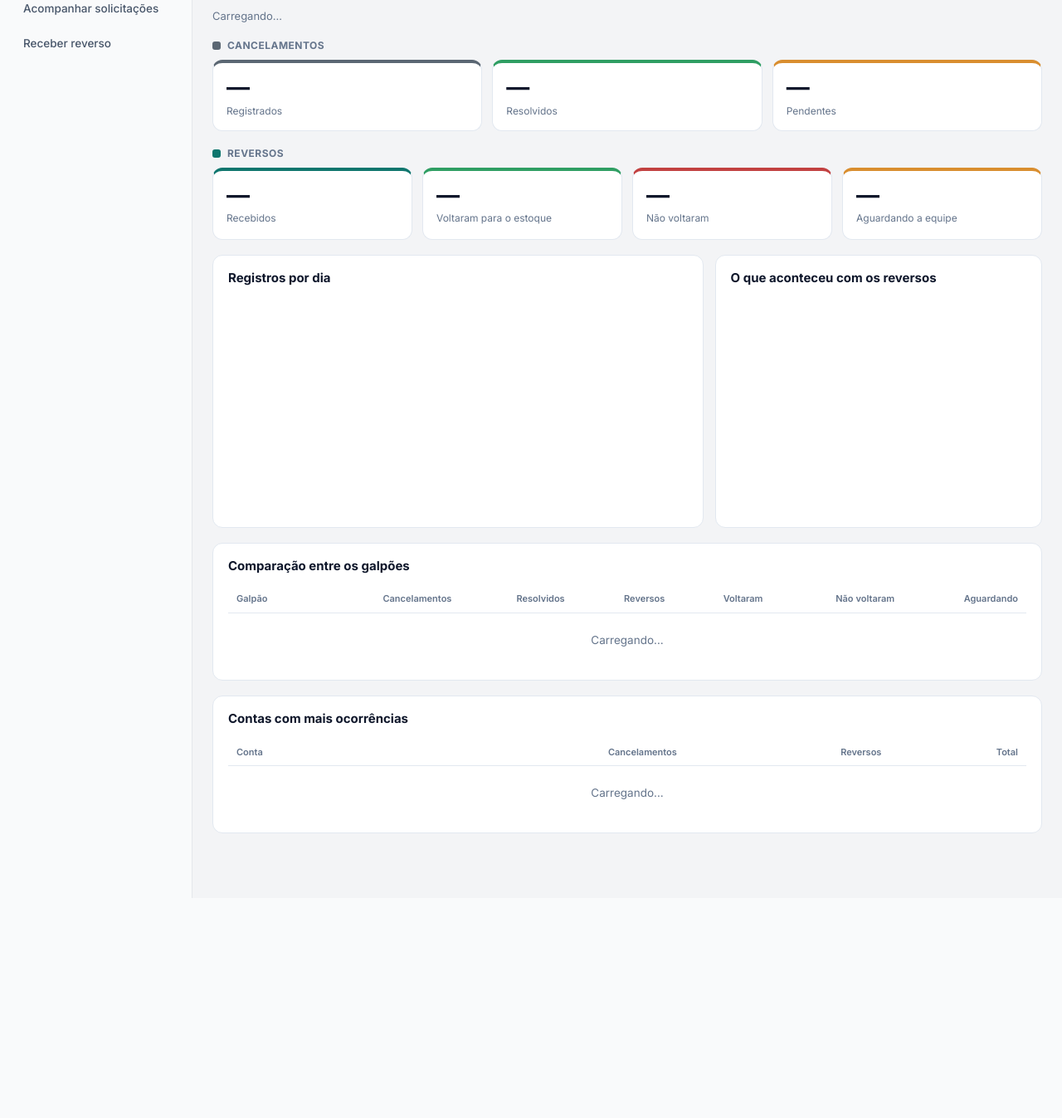
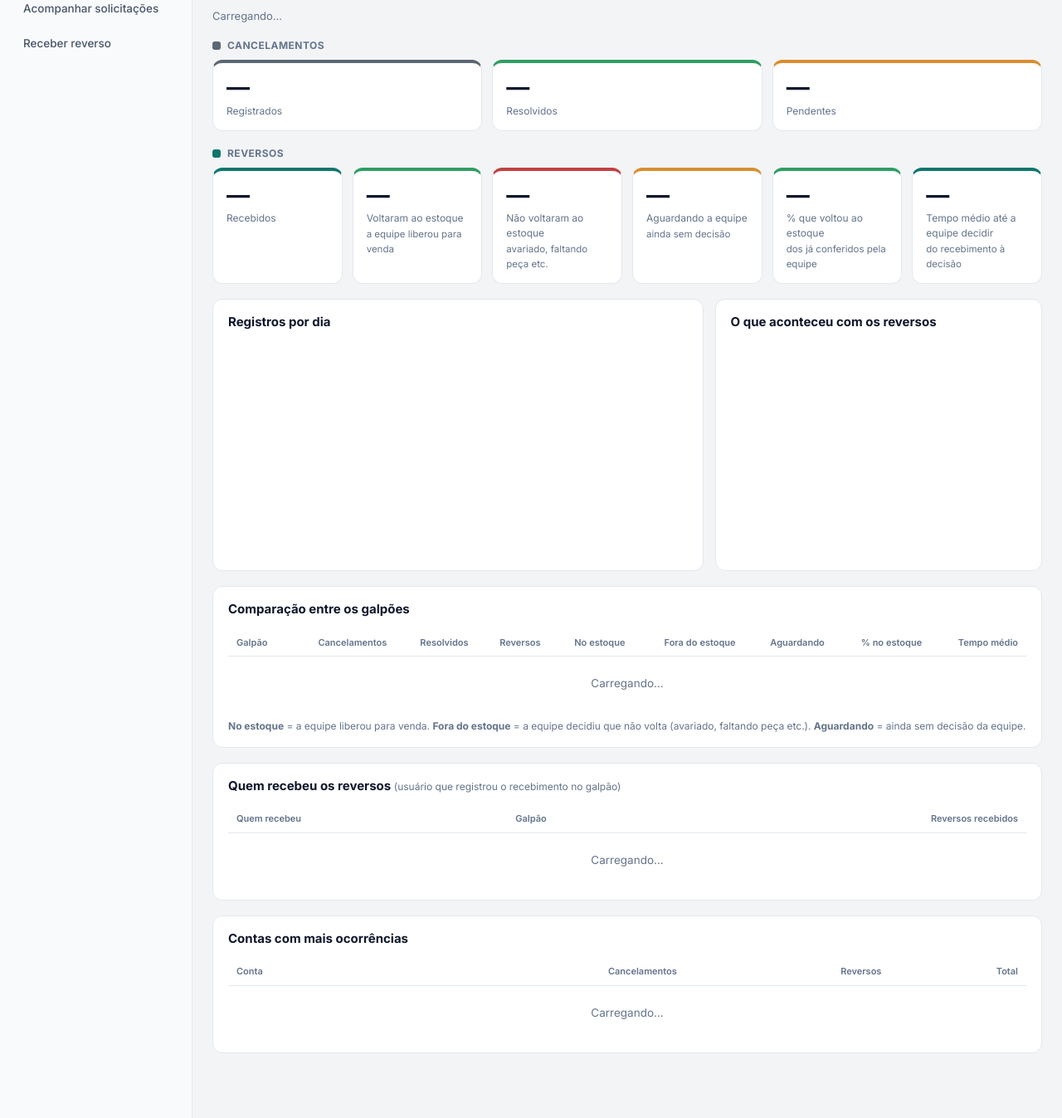
Before and after one commit to Clubmarketplace/club-dashboard, a Python web app: template app/templates/painel-galpao.html in a window 1280 px wide. Shown: the part 227-1574 px from the top of the page at 83% size. Before the commit the page ends 1309 px from the top, so only its background shows below. Run offline with Jinja, Linux system fonts and the light colour scheme; the template is opened without the code that fills it, so the values that code supplies are empty; a map, chart or similar area stays blank.

Commit message:
Add files via upload

```diff
--- a/app/templates/painel-galpao.html
+++ b/app/templates/painel-galpao.html
@@ -49,6 +49,9 @@
     .vazio { text-align:center; color:var(--cmx-texto-suave); padding:22px; font-size:13.5px; }
     .erro { color:var(--cmx-critico); background:var(--cmx-critico-fundo); padding:10px 12px; border-radius:9px; margin-bottom:14px; display:none; font-size:13.5px; }
     .tabela-rolagem { overflow-x:auto; }
+    .nota-tab { font-size:12px; color:var(--cmx-texto-suave); margin-top:10px; line-height:1.5; }
+    tr.linha-total td { font-weight:700; background:#f3f6f6; border-top:2px solid var(--cmx-borda); }
+    td.verde { color:#1f6b45; } td.verm { color:#a83232; } td.laranja { color:#a86a14; }
 
     /* Imprimir / salvar em PDF: só o conteúdo, sem menu e sem botões */
     .so-impressao { display:none; }
@@ -128,9 +131,11 @@
         <div class="grupo-titulo"><i style="background:var(--rev)"></i> Reversos</div>
         <div class="cartoes">
           <div class="cartao" style="--cor:var(--rev)"><div class="valor" id="r-total">—</div><div class="rotulo">Recebidos</div></div>
-          <div class="cartao" style="--cor:var(--voltou)"><div class="valor" id="r-volt">—</div><div class="rotulo">Voltaram para o estoque</div><div class="sub" id="r-pct"></div></div>
-          <div class="cartao" style="--cor:var(--nao)"><div class="valor" id="r-nao">—</div><div class="rotulo">Não voltaram</div></div>
-          <div class="cartao" style="--cor:var(--aguarda)"><div class="valor" id="r-ag">—</div><div class="rotulo">Aguardando a equipe</div></div>
+          <div class="cartao" style="--cor:var(--voltou)"><div class="valor" id="r-volt">—</div><div class="rotulo">Voltaram ao estoque</div><div class="sub">a equipe liberou para venda</div></div>
+          <div class="cartao" style="--cor:var(--nao)"><div class="valor" id="r-nao">—</div><div class="rotulo">Não voltaram ao estoque</div><div class="sub">avariado, faltando peça etc.</div></div>
+          <div class="cartao" style="--cor:var(--aguarda)"><div class="valor" id="r-ag">—</div><div class="rotulo">Aguardando a equipe</div><div class="sub">ainda sem decisão</div></div>
+          <div class="cartao" style="--cor:var(--voltou)"><div class="valor" id="r-pct">—</div><div class="rotulo">% que voltou ao estoque</div><div class="sub">dos já conferidos pela equipe</div></div>
+          <div class="cartao" style="--cor:var(--rev)"><div class="valor" id="r-tempo">—</div><div class="rotulo">Tempo médio até a equipe decidir</div><div class="sub">do recebimento à decisão</div></div>
         </div>
 
         <div class="grade2">
@@ -148,8 +153,22 @@
         <div class="painel">
           <h2>Comparação entre os galpões</h2>
           <div class="tabela-rolagem"><table>
-            <thead><tr><th>Galpão</th><th class="n">Cancelamentos</th><th class="n">Resolvidos</th><th class="n">Reversos</th><th class="n">Voltaram</th><th class="n">Não voltaram</th><th class="n">Aguardando</th></tr></thead>
-            <tbody id="t-galpoes"><tr><td colspan="7" class="vazio">Carregando…</td></tr></tbody>
+            <thead><tr><th>Galpão</th><th class="n">Cancelamentos</th><th class="n">Resolvidos</th><th class="n">Reversos</th>
+              <th class="n" title="Reversos que a equipe liberou para venda">No estoque</th>
+              <th class="n" title="Reversos que a equipe decidiu que não voltam ao estoque">Fora do estoque</th>
+              <th class="n" title="Reversos ainda sem decisão da equipe">Aguardando</th>
+              <th class="n" title="Dos já conferidos pela equipe">% no estoque</th>
+              <th class="n" title="Do recebimento até a equipe decidir">Tempo médio</th></tr></thead>
+            <tbody id="t-galpoes"><tr><td colspan="9" class="vazio">Carregando…</td></tr></tbody>
+          </table></div>
+          <div class="nota-tab"><b>No estoque</b> = a equipe liberou para venda. <b>Fora do estoque</b> = a equipe decidiu que não volta (avariado, faltando peça etc.). <b>Aguardando</b> = ainda sem decisão da equipe.</div>
+        </div>
+
+        <div class="painel">
+          <h2>Quem recebeu os reversos <span style="font-weight:400; font-size:12px; color:var(--cmx-texto-suave)">(usuário que registrou o recebimento no galpão)</span></h2>
+          <div class="tabela-rolagem"><table>
+            <thead><tr><th>Quem recebeu</th><th>Galpão</th><th class="n">Reversos recebidos</th></tr></thead>
+            <tbody id="t-quem"><tr><td colspan="3" class="vazio">Carregando…</td></tr></tbody>
           </table></div>
         </div>
 
@@ -171,6 +190,13 @@
     // cor de cada resultado do reverso (voltou = verde, não voltou = tons de vermelho, aguardando = âmbar)
     const COR_RESULTADO = { voltou:"#2f9e63", avariado:"#c24141", faltando_peca:"#e07b5f", diferente:"#a64d79", negociacao_ml:"#7b6fd0", descartado:"#6b3a3a", outro:"#9aa5b1", aguardando:"#d98e2f" };
     let dias = 7, graficoDia = null, graficoRes = null;
+    // minutos -> "45 min", "3 h 20 min", "2 d 4 h" (igual ao Excel)
+    function tempo(m) {
+      if (m === null || m === undefined) return "—";
+      if (m < 60) return m + " min";
+      if (m < 1440) { const h = Math.floor(m / 60), mm = m % 60; return mm ? `${h} h ${String(mm).padStart(2, "0")} min` : `${h} h`; }
+      const dd = Math.floor(m / 1440), h = Math.floor((m % 1440) / 60); return h ? `${dd} d ${h} h` : `${dd} d`;
+    }
     const dataBR = (iso) => iso.slice(8, 10) + "/" + iso.slice(5, 7);
 
     function params() { return new URLSearchParams({ dias, ...($("galpao").value ? { galpao: $("galpao").value } : {}) }); }
@@ -182,11 +208,14 @@
       graficoDia = new Chart($("g-dia"), {
         type: "bar",
         data: { labels: d.por_dia.map(x => dataBR(x.data)), datasets: [
-          { label: "Cancelamentos", data: d.por_dia.map(x => x.cancelamentos), backgroundColor: COR.canc, borderRadius: 4 },
-          { label: "Reversos", data: d.por_dia.map(x => x.reversos), backgroundColor: COR.rev, borderRadius: 4 },
+          // Cancelamentos numa coluna; reversos em outra, empilhados por situação (stack = coluna)
+          { label: "Cancelamentos", data: d.por_dia.map(x => x.cancelamentos), backgroundColor: COR.canc, stack: "canc", borderRadius: 4 },
+          { label: "Reversos: voltaram ao estoque", data: d.por_dia.map(x => x.rev_voltou), backgroundColor: COR.voltou, stack: "rev" },
+          { label: "Reversos: não voltaram ao estoque", data: d.por_dia.map(x => x.rev_nao_voltou), backgroundColor: COR.nao, stack: "rev" },
+          { label: "Reversos: aguardando a equipe", data: d.por_dia.map(x => x.rev_aguardando), backgroundColor: COR.aguarda, stack: "rev" },
         ] },
-        options: { responsive: true, maintainAspectRatio: false, animation: false,
-          scales: { y: { beginAtZero: true, ticks: { precision: 0 } }, x: { grid: { display: false } } },
+        options: { responsive: true, maintainAspectRatio: false, animation: false, interaction: { mode: "index" },
+          scales: { y: { beginAtZero: true, stacked: true, ticks: { precision: 0 } }, x: { stacked: true, grid: { display: false } } },
           plugins: { legend: { position: "bottom" } } },
       });
       const res = d.resultado_reversos;
@@ -211,8 +240,14 @@
       $("c-total").textContent = d.cancelamentos.total; $("c-res").textContent = d.cancelamentos.resolvidos; $("c-pen").textContent = d.cancelamentos.pendentes;
       $("r-total").textContent = d.reversos.total; $("r-volt").textContent = d.reversos.voltaram; $("r-nao").textContent = d.reversos.nao_voltaram; $("r-ag").textContent = d.reversos.aguardando;
       const concl = d.reversos.voltaram + d.reversos.nao_voltaram;
-      $("r-pct").textContent = concl ? `${d.reversos.pct_voltaram}% dos já conferidos` : "";
-      $("t-galpoes").innerHTML = d.por_galpao.map(g => `<tr><td><b>${esc(g.nome)}</b></td><td class="n">${g.cancelamentos}</td><td class="n">${g.cancelamentos_resolvidos}</td><td class="n">${g.reversos}</td><td class="n">${g.voltaram}</td><td class="n">${g.nao_voltaram}</td><td class="n">${g.aguardando}</td></tr>`).join("");
+      $("r-pct").textContent = concl ? d.reversos.pct_voltaram + "%" : "—";
+      $("r-tempo").textContent = tempo(d.reversos.tempo_medio_min);
+      // uma linha por galpão + linha de TOTAL (soma dos galpões, pra ninguém somar na mão)
+      const linhaG = (g, rotulo, cls) => `<tr class="${cls || ""}"><td><b>${esc(rotulo)}</b></td><td class="n">${g.cancelamentos}</td><td class="n">${g.cancelamentos_resolvidos}</td><td class="n">${g.reversos}</td><td class="n verde">${g.voltaram}</td><td class="n verm">${g.nao_voltaram}</td><td class="n laranja">${g.aguardando}</td><td class="n">${(g.voltaram + g.nao_voltaram) ? g.pct_voltaram + "%" : "—"}</td><td class="n">${tempo(g.tempo_medio_min)}</td></tr>`;
+      $("t-galpoes").innerHTML = d.por_galpao.map(g => linhaG(g, g.nome)).join("") + (d.total_galpoes ? linhaG(d.total_galpoes, $("galpao").value ? "Total (" + $("galpao").selectedOptions[0].textContent + ")" : "Total (3 galpões)", "linha-total") : "");
+      $("t-quem").innerHTML = (d.quem_recebeu || []).length
+        ? d.quem_recebeu.map(x => `<tr><td>${esc(x.nome)}</td><td>${esc(x.galpao_nome)}</td><td class="n"><b>${x.quantidade}</b></td></tr>`).join("")
+        : '<tr><td colspan="3" class="vazio">Nenhum reverso recebido neste período.</td></tr>';
       $("t-contas").innerHTML = d.contas.length
         ? d.contas.map(c => `<tr><td>${esc(c.conta)}</td><td class="n">${c.cancelamentos}</td><td class="n">${c.reversos}</td><td class="n"><b>${c.total}</b></td></tr>`).join("")
         : '<tr><td colspan="4" class="vazio">Nenhum registro neste período.</td></tr>';
```
